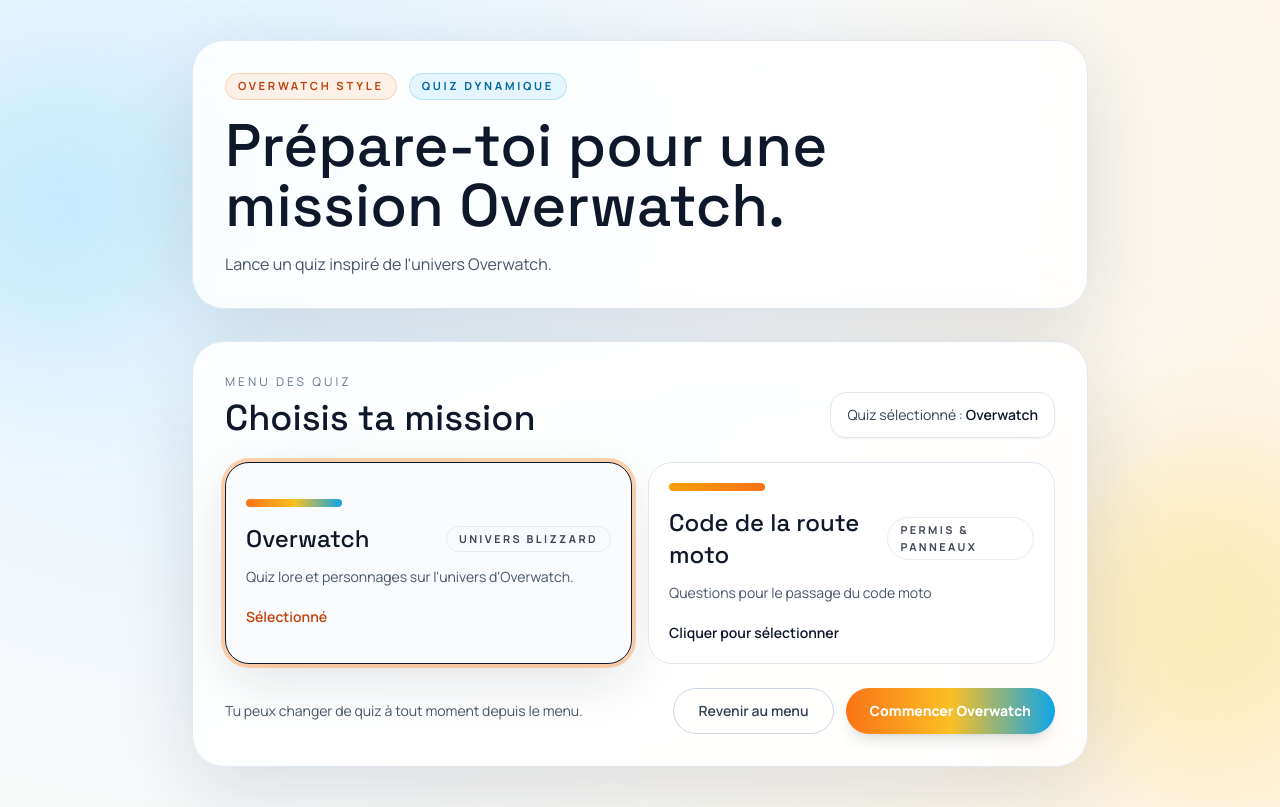
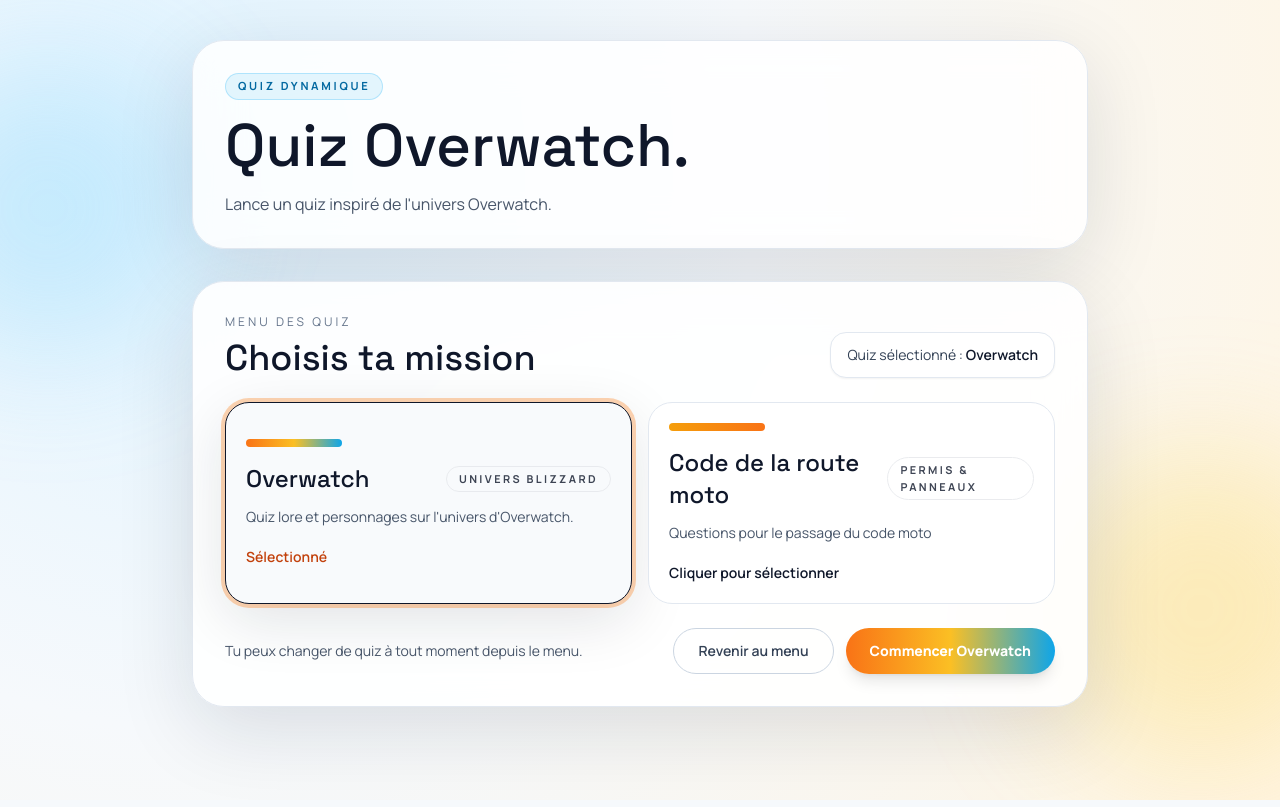
Before and after one commit to eliott-colin/flash-mcqueen, a React (Vite) app: page / in a window 1280 px wide. Built offline with nearby package versions, Linux system fonts and the light colour scheme.

Commit message:
fix : remove style dégueu

```diff
--- a/src/App.jsx
+++ b/src/App.jsx
@@ -31,7 +31,7 @@
   const isOverwatchScreen = started && selectedQuiz === "overwatch";
   const menuTitle = selectedQuizData
     ? selectedQuizData.title === "Overwatch"
-      ? "Prépare-toi pour une mission Overwatch."
+      ? "Quiz Overwatch."
       : `Prêt pour le quiz ${selectedQuizData.title} ?`
     : "Sélectionne le type de quiz que tu souhaites faire !";
   const menuSubtitle = selectedQuizData
@@ -55,9 +55,6 @@
       <section className="mx-auto max-w-4xl">
         <header className="mb-8 rounded-[2rem] border border-slate-200 bg-white/85 p-6 text-slate-900 shadow-[0_20px_80px_rgba(15,23,42,0.12)] backdrop-blur-xl sm:p-8">
           <div className="flex flex-wrap items-center gap-3">
-            <span className="rounded-full border border-orange-400/30 bg-orange-500/10 px-3 py-1 text-[0.7rem] font-bold uppercase tracking-[0.24em] text-orange-700">
-              Overwatch style
-            </span>
             <span className="rounded-full border border-sky-400/30 bg-sky-500/10 px-3 py-1 text-[0.7rem] font-bold uppercase tracking-[0.24em] text-sky-700">
               Quiz dynamique
             </span>
```
